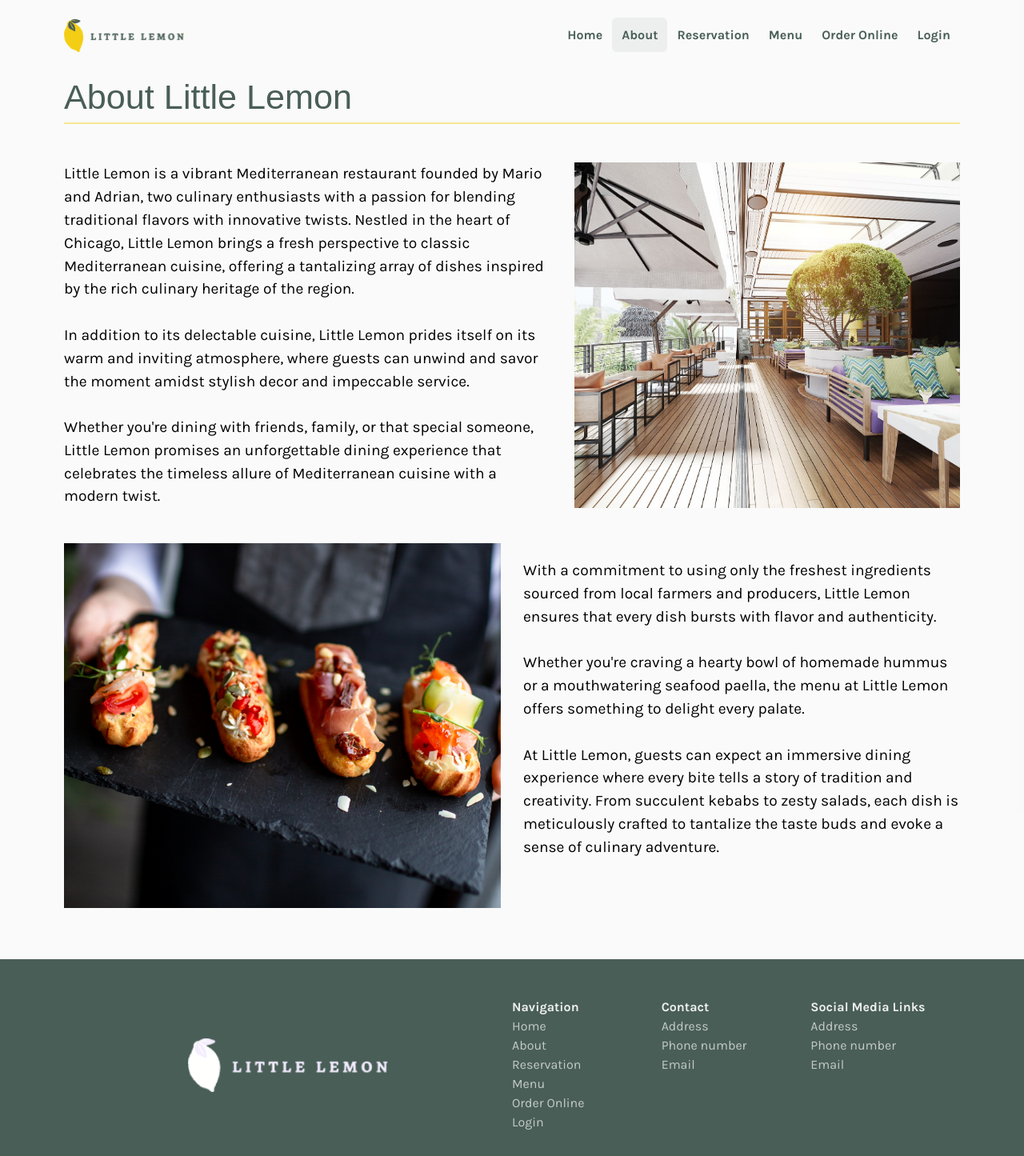
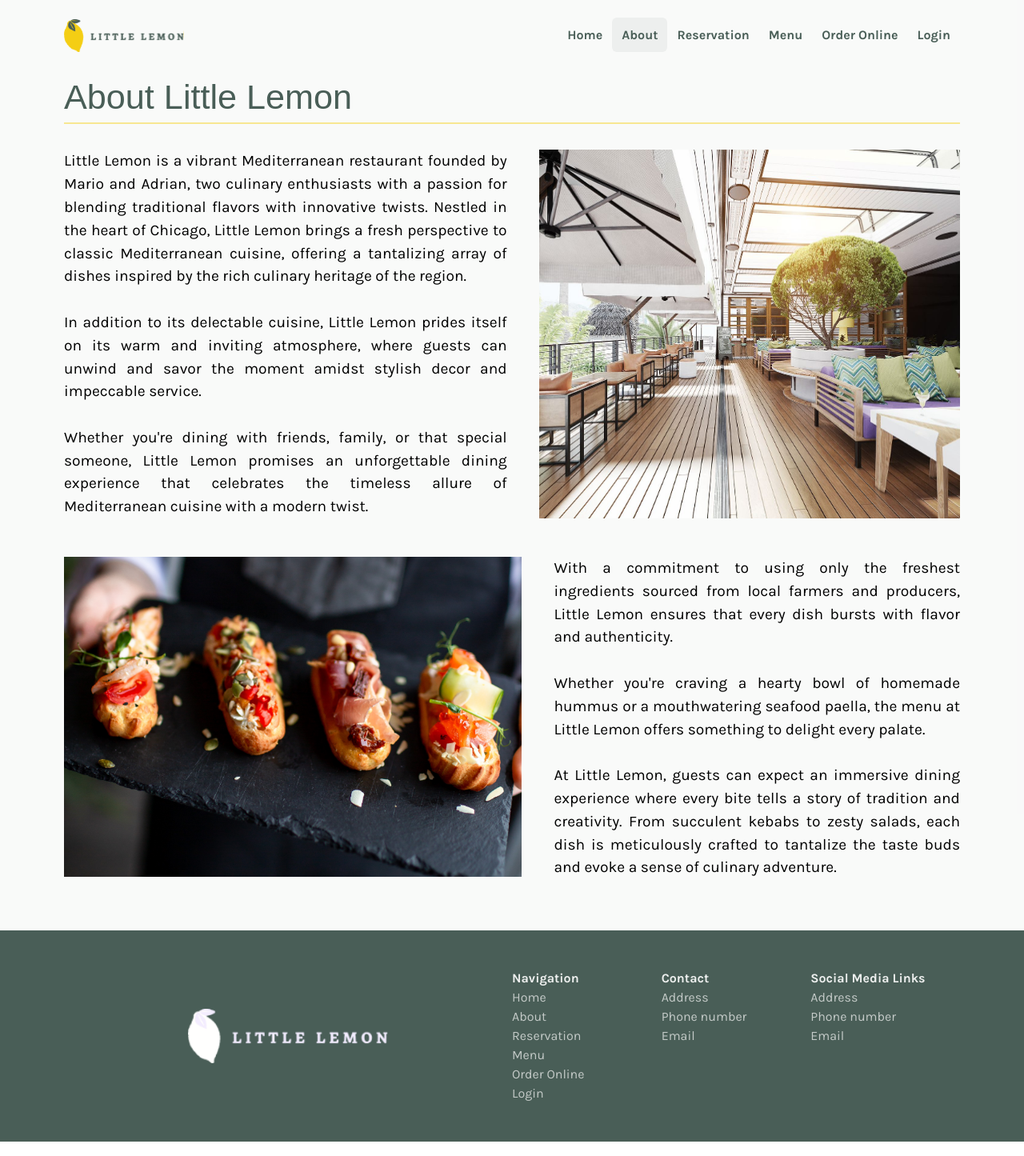
Before and after one commit to GoldieCodes/little-lemon-restaurant, a Next.js app: page /about in a window 1280 px wide. Shown: the top 1445 px of the page at 80% size. Built offline with nearby package versions, Linux system fonts and the light colour scheme; a web font is replaced by a local one.

Commit message:
some font size changes

```diff
--- a/app/about/page.jsx
+++ b/app/about/page.jsx
@@ -6,8 +6,8 @@ export default function About() {
       <h1 className="border-b-2 border-yellow/45 text-2xl text-green">
         About Little Lemon
       </h1>
-      <div className="mt-12 flex gap-7">
-        <p className="w-[57%]">
+      <div className="mt-8 text-justify flex gap-10">
+        <p className="w-[53%]">
           Little Lemon is a vibrant Mediterranean restaurant founded by Mario
           and Adrian, two culinary enthusiasts with a passion for blending
           traditional flavors with innovative twists. Nestled in the heart of
@@ -30,19 +30,20 @@ export default function About() {
           height={400}
           src="/restaurant.jpg"
           alt="Restaurant pic"
-          className="w-[43%]"
+          objectFit="cover"
+          className="w-[47%]"
         />
       </div>
-      <div className="mt-16 flex gap-7">
+      <div className="mt-12 flex gap-10">
         <Image
           width={400}
           height={400}
           src="/restaurantfood.jpg"
           alt="Restaurant food pic"
-          className="w-[50%] mt-[-20px] h-[57vh] object-cover"
+          className="w-[53%] h-[revert-layer] object-cover"
         />
 
-        <p className="w-[50%]">
+        <p className="w-[47%] text-justify">
           With a commitment to using only the freshest ingredients sourced from
           local farmers and producers, Little Lemon ensures that every dish
           bursts with flavor and authenticity.
--- a/app/globals.css
+++ b/app/globals.css
@@ -9,7 +9,7 @@ h2 {
   @apply text-xl font-extrabold font-sans uppercase text-dark;
 }
 h3 {
-  @apply text-2xl font-serif text-dark;
+  @apply text-[3rem] font-serif text-dark;
 }
 h4 {
   @apply text-base font-sans font-extrabold;
--- a/components/MenuItems.jsx
+++ b/components/MenuItems.jsx
@@ -42,7 +42,7 @@ export default function MenuItems() {
     <>
       {menus.map((menu) => (
         <article
-          className="max-h-[62vh] shadow-lg bg-ash rounded-lg"
+          className="max-h-[65vh] shadow-lg bg-ash rounded-lg"
           key={menu.id}
         >
           <Image
@@ -59,7 +59,7 @@ export default function MenuItems() {
                 ${menu.price}
               </p>
             </span>
-            <p className="text-green">{menu.description}</p>
+            <p className="text-green text-[1.1rem]">{menu.description}</p>
             <Link
               href={`/order-online/${menu.id}/${menu.title
                 .toLowerCase()
--- a/components/Reviews.jsx
+++ b/components/Reviews.jsx
@@ -80,7 +80,7 @@ export default function Reviews() {
       key={review.pic}
       className="bg-[#ebe4db57] p-4 space-y-4 rounded-lg"
     >
-      <div>{review.rating}</div>
+      <div className="grid justify-center">{review.rating}</div>
       <div className="flex justify-around items-center">
         <Image
           width={100}
@@ -91,8 +91,8 @@ export default function Reviews() {
           className="rounded-full"
         />
         <div>
-          <p className="text-sm font-bold">{review.name}</p>
-          <p className="text-sm italic flex items-center">
+          <p className="text-sm font-bold text-green">{review.name}</p>
+          <p className="text-sm italic text-brownish flex items-center">
             <BiSolidMap />
             {review.locale}.
           </p>
```
